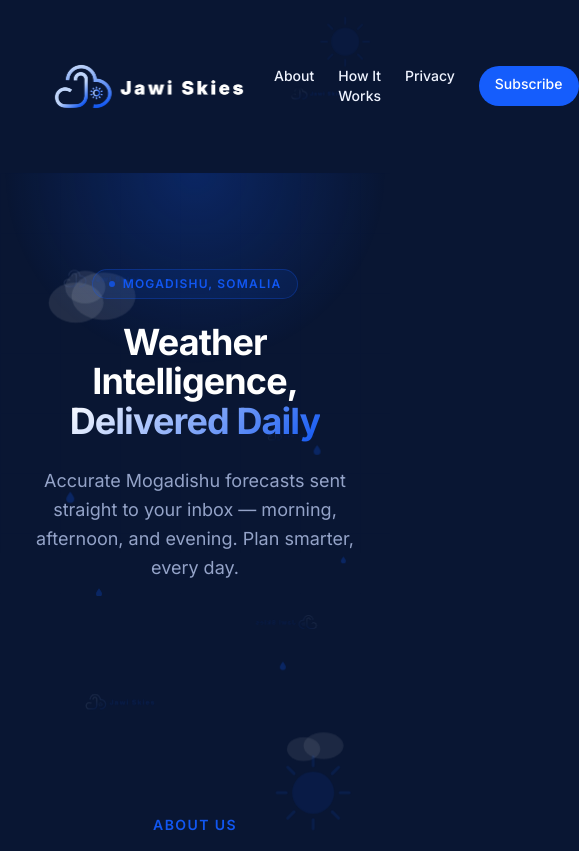
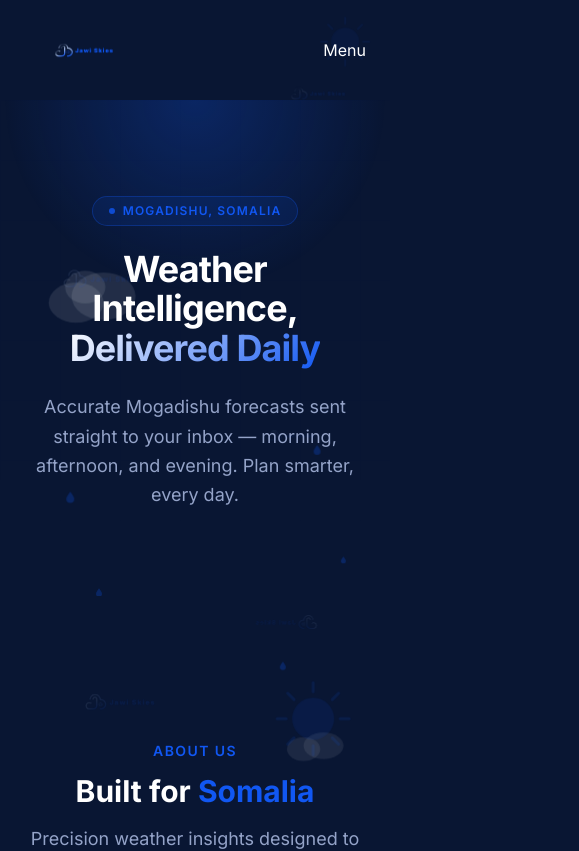
Before and after one commit to ahmedtaha85/weatheroutomation, a Next.js app: page / in a window 390 px wide. Shown: the top 851 px of the page, 579 px wide, since content can reach past the window. Built offline with nearby package versions, Linux system fonts and the light colour scheme.

Commit message:
fixed  responsive all devices

```diff
--- a/app/components/Header.tsx
+++ b/app/components/Header.tsx
@@ -1,18 +1,34 @@
+'use client';
+import { useState } from 'react';
+
 export default function Header() {
+  const [isOpen, setIsOpen] = useState(false);
+
   return (
-    <header className="flex items-center justify-between px-6 py-4">
-      {/* Logo-ga Header-ka */}
-      <img
-        src="/assets/images/Logo/JAWISKIES-03.png"
-        alt="Jawi Skies"
-        className="w-[250px] h-auto object-contain"
-      />
-      <nav className="flex gap-6 text-sm font-medium">
+    <header className="relative flex items-center justify-between px-6 py-4">
+      <img src="/assets/images/Logo/JAWISKIES-01.png" alt="Logo" className="w-[120px] h-auto" />
+
+      {/* Desktop Menu */}
+      <nav className="hidden md:flex gap-6 text-sm font-medium">
         <a href="/about">About</a>
         <a href="/how-it-works">How It Works</a>
         <a href="/privacy">Privacy</a>
-        <a href="/subscribe" className="bg-blue-600 px-4 py-2 rounded-full text-white">Subscribe</a>
+        <a href="#subscribe" className="bg-blue-600 px-4 py-2 rounded-full text-white">Subscribe</a>
       </nav>
+
+      {/* Hamburger Button (Mobaylka) */}
+      <button className="md:hidden text-white" onClick={() => setIsOpen(!isOpen)}>
+        {isOpen ? 'Close' : 'Menu'}
+      </button>
+
+      {/* Mobile Menu (Marka la furo) */}
+      {isOpen && (
+        <div className="absolute top-full left-0 w-full bg-[#091633] p-6 flex flex-col gap-4 md:hidden border-t border-white/10 z-50">
+          <a href="/about" onClick={() => setIsOpen(false)}>About</a>
+          <a href="/how-it-works" onClick={() => setIsOpen(false)}>How It Works</a>
+          <a href="/privacy" onClick={() => setIsOpen(false)}>Privacy</a>
+        </div>
+      )}
     </header>
   );
 }
--- a/app/layout.tsx
+++ b/app/layout.tsx
@@ -7,6 +7,11 @@
     'Accurate Mogadishu weather forecasts delivered to your inbox three times daily. Morning, afternoon, and evening — free and always on time.',
 };
 
+export const viewport = {
+  width: 'device-width',
+  initialScale: 1,
+};
+
 export default function RootLayout({
   children,
 }: {
@@ -14,11 +19,12 @@
 }) {
   return (
     <html lang="en">
-      <body className="antialiased">{children}</body>
+      {/* Waxaan ku daray overflow-x-hidden si loo joojiyo dhaq-dhaqaaqa horizontal-ka ah.
+        min-h-screen waxay hubinaysaa in website-ku uu qaato ugu yaraan dhererka shaashadda oo dhan.
+      */}
+      <body className="antialiased overflow-x-hidden min-h-screen bg-[#091633]">
+        {children}
+      </body>
     </html>
   );
 }
-export const viewport = {
-  width: 'device-width',
-  initialScale: 1,
-}
```
